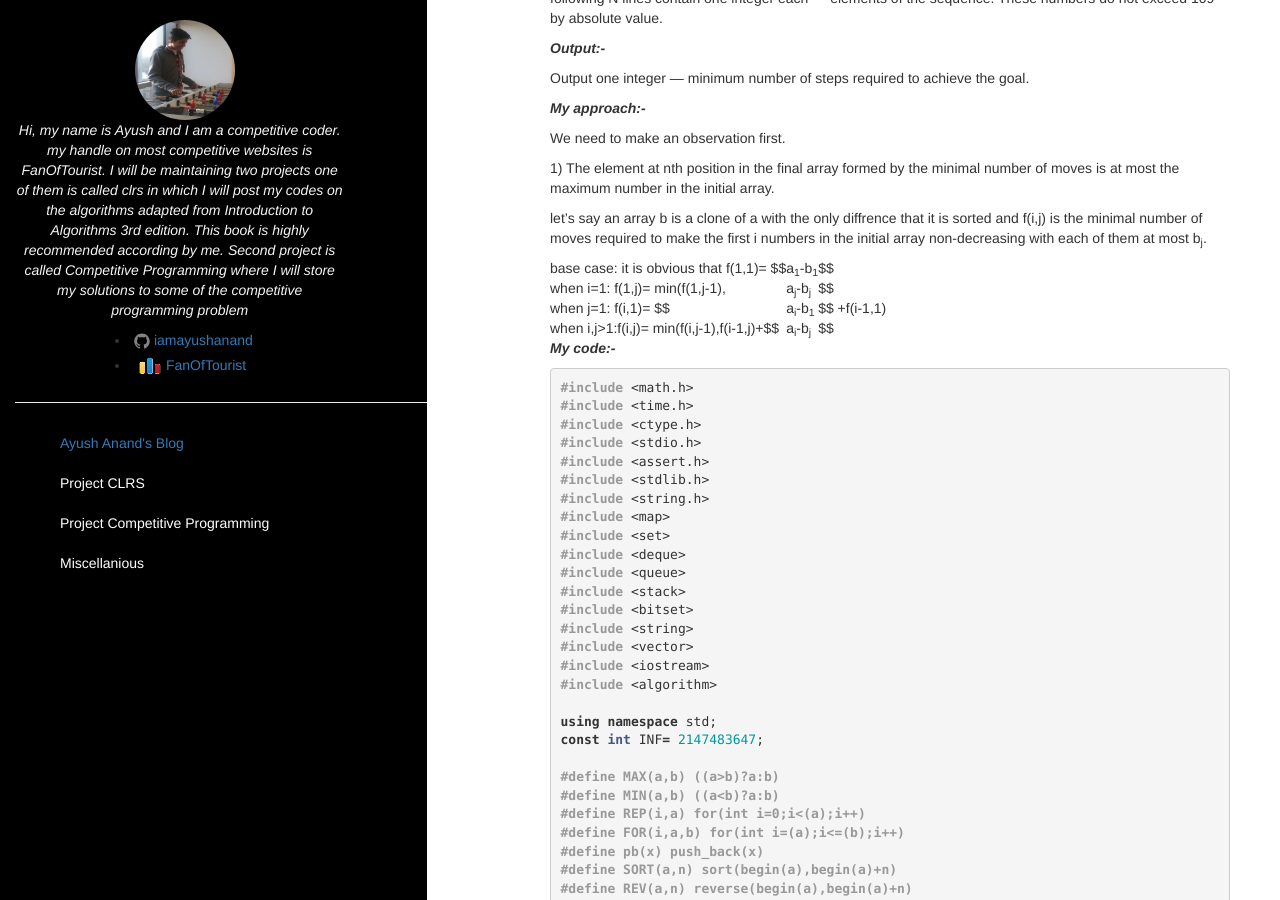
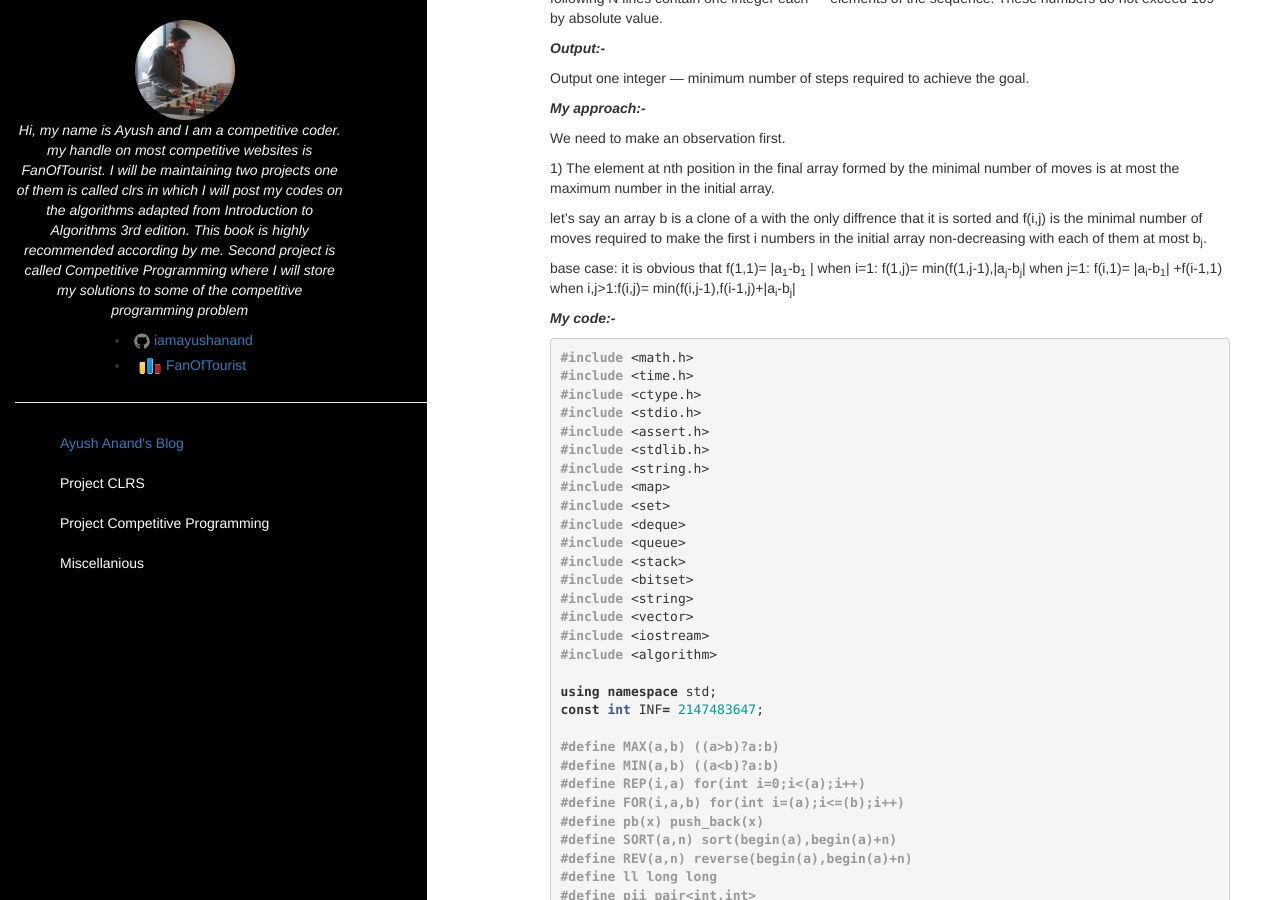
Before and after one commit to iamayushanand/iamayushanand.github.io, a Jekyll site: the page built from _posts/2016-05-20-Dynamic-Programming-13C-codeforces.markdown, in a window 1280 px wide and 900 px high, scrolled down 302 px. Built offline with Jekyll 4.4.1, drawn with Linux system fonts in a browser that asks for light colours; nearby versions of some CDN libraries; some of the changed lines change nothing that is shown.

Commit message:
Initial commit

```diff
--- a/_posts/2016-05-20-Dynamic-Programming-13C-codeforces.markdown
+++ b/_posts/2016-05-20-Dynamic-Programming-13C-codeforces.markdown
@@ -31,10 +31,10 @@ We need to make an observation first.
 
 let's say an array b is a clone of a with the only diffrence that it is sorted and f(i,j) is the minimal number of moves required to make the first i numbers in the initial array non-decreasing with each of them at most b<sub>j</sub>.
 
-base case: it is obvious that f(1,1)= $$|a<sub>1</sub>-b<sub>1</sub> |$$
-when i=1: f(1,j)= min(f(1,j-1),|a<sub>j</sub>-b<sub>j</sub>|$$
-when j=1: f(i,1)= $$|a<sub>i</sub>-b<sub>1</sub>|$$ +f(i-1,1)
-when i,j>1:f(i,j)= min(f(i,j-1),f(i-1,j)+$$|a<sub>i</sub>-b<sub>j</sub>|$$
+base case: it is obvious that f(1,1)= &#124;a<sub>1</sub>-b<sub>1</sub> &#124;
+when i=1: f(1,j)= min(f(1,j-1),&#124;a<sub>j</sub>-b<sub>j</sub>&#124;
+when j=1: f(i,1)= &#124;a<sub>i</sub>-b<sub>1</sub>&#124; +f(i-1,1)
+when i,j>1:f(i,j)= min(f(i,j-1),f(i-1,j)+&#124;a<sub>i</sub>-b<sub>j</sub>&#124;
 
 <b><i>My code:-</i></b>
 {% highlight cpp %}
```
